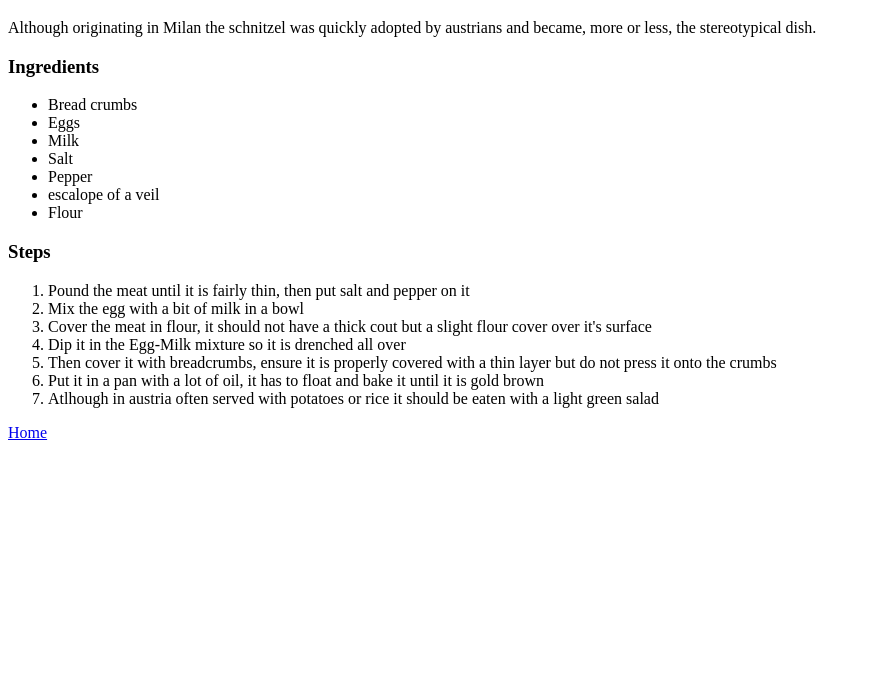
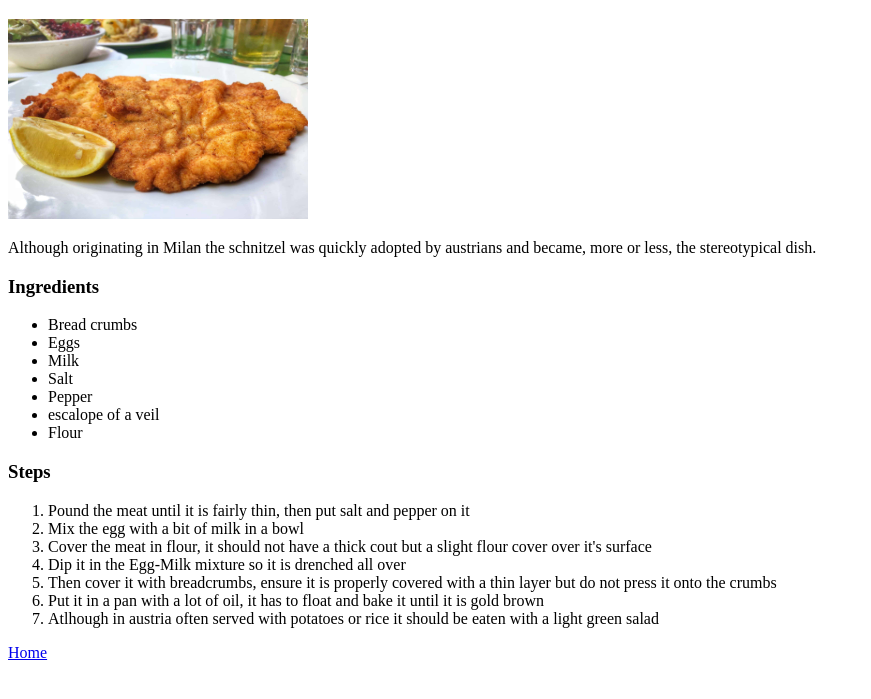
Before and after one commit to MaxAlex42/odin-recipes, a plain HTML site: page recipes/schnitzel.html in a window 1280 px wide. Shown: the part 61-760 px from the top of the page, without its empty margins (0-871 px from the left). Drawn offline with Linux system fonts and the light colour scheme.

Commit message:
Added picture to schnitzel recipe

```diff
--- a/recipes/schnitzel.html
+++ b/recipes/schnitzel.html
@@ -7,6 +7,7 @@
 </head>
 <body>
     <h1>Wiener Schnitzel</h1>
+    <img src="../images/schnitzel.jpg" alt="A picture of a Wiener Schnitzel" width="300" height="200">
     <p>Although originating in Milan the schnitzel was quickly adopted by austrians and became, more or less,
         the stereotypical dish.
     </p>
```
